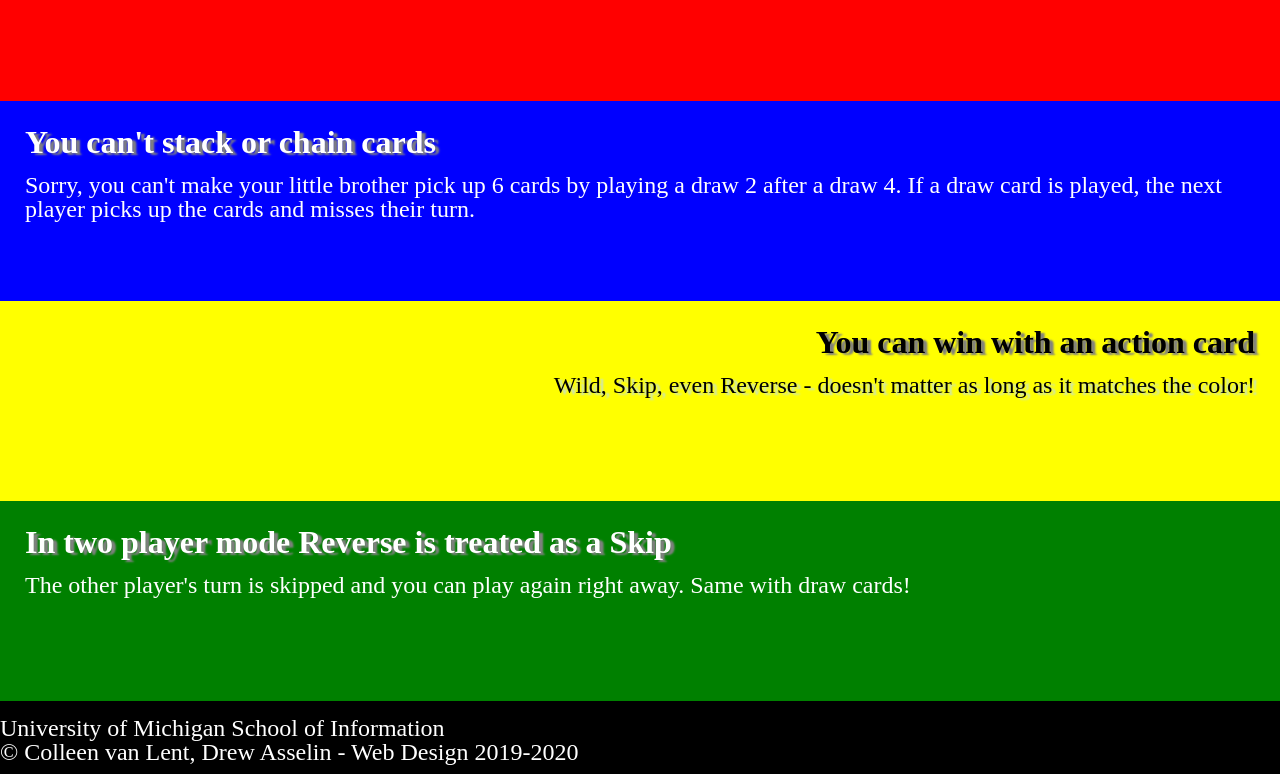
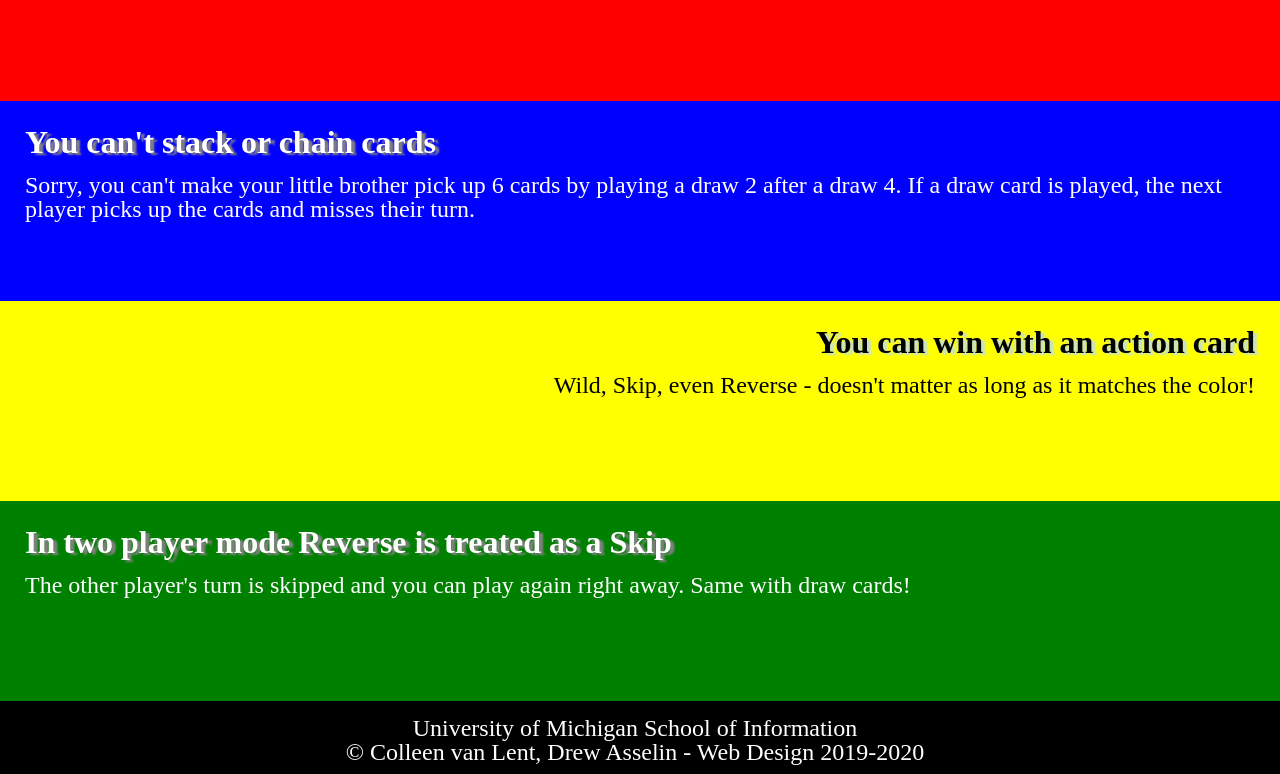
Before and after one commit to aiyanachopra/homework2-2021, a plain HTML site: page index.html in a window 1280 px wide. Shown: the part 826-1600 px from the top of the page. Drawn offline with Linux system fonts and the light colour scheme.

Commit message:
Add files via upload

```diff
--- a/css/style.css
+++ b/css/style.css
@@ -11,8 +11,8 @@ h1 {
 }
 
 div{
-    height: 150px;
     padding: 25px;
+    min-height: 150px;
 
 }
 
@@ -47,6 +47,14 @@ img{
     background-color: #FFFF00;
     text-align: right;
     color: #000000;
+
+}
+
+#yellow p{
+    color: #000000;
+}
+
+#yellow h2{
     text-shadow: 4px 2px 2px #c7e2c7;
 }
 
@@ -55,7 +63,7 @@ img{
     text-align: left;
 }
 
-#footer p{
+footer p{
     text-align: center;
     padding-bottom: 10px;
     padding-right: 10px;
```
